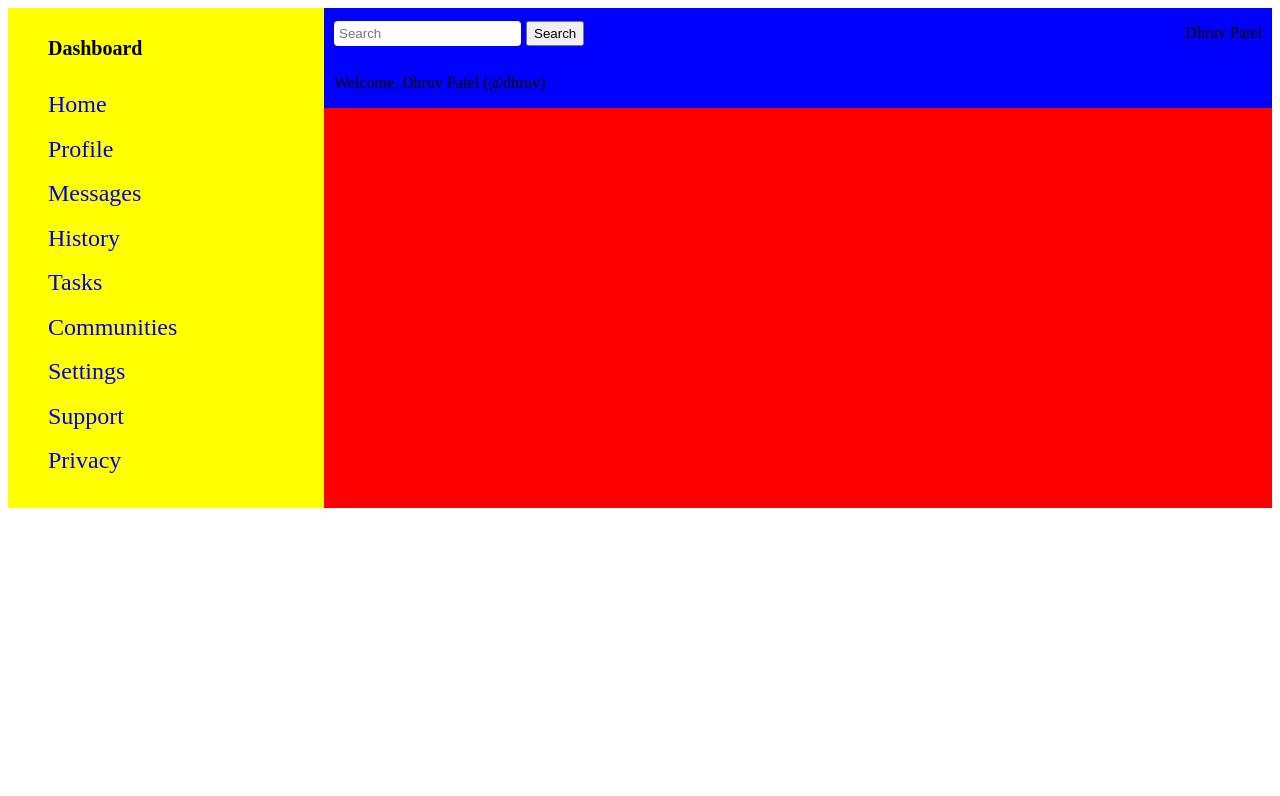
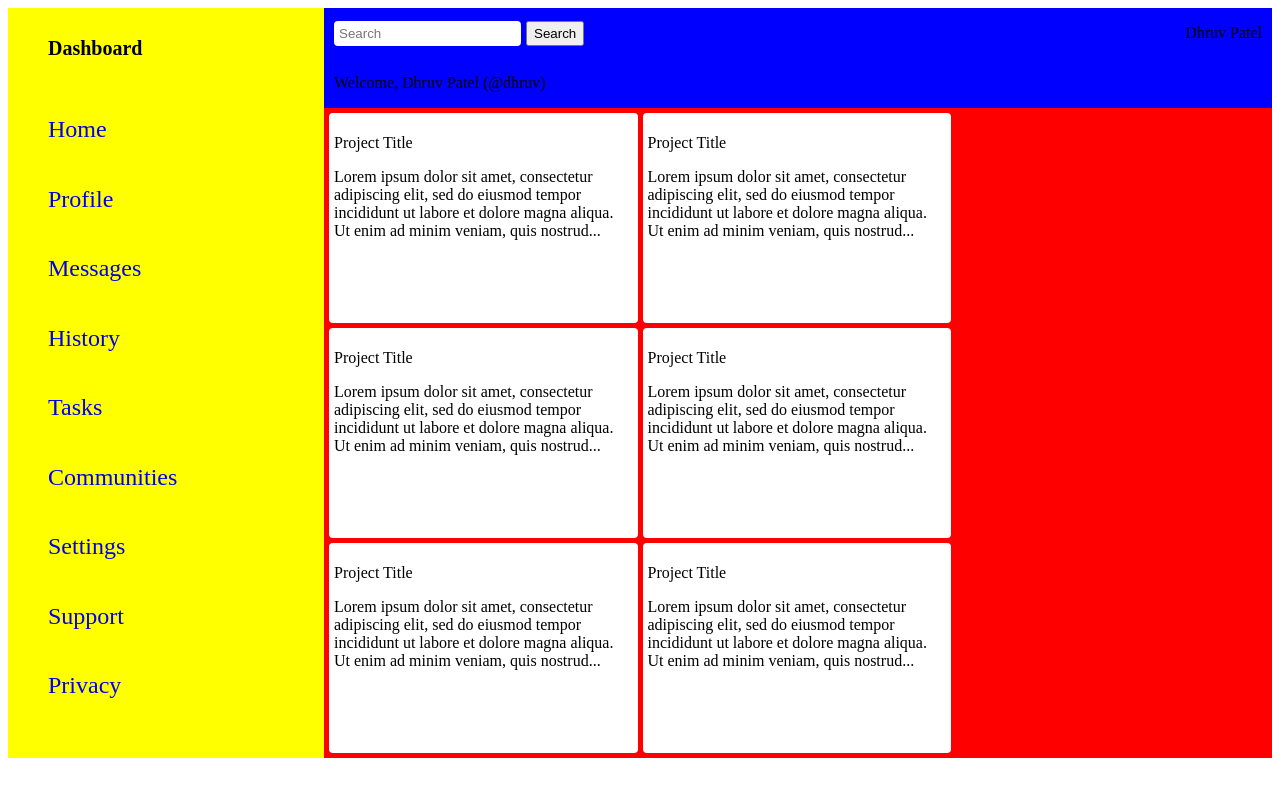
Before and after one commit to dhruv2253/Admin-Dash, a plain HTML site: page index.html in a window 1280 px wide. Drawn offline with Linux system fonts and the light colour scheme.

Commit message:
created main project section grid

```diff
--- a/index.html
+++ b/index.html
@@ -39,6 +39,32 @@
             </div>
         </div>
         <div class="main">
+            <div class="projects">
+                <div class="project">
+                    <p class="title">Project Title</p>
+                    <p>Lorem ipsum dolor sit amet, consectetur adipiscing elit, sed do eiusmod tempor incididunt ut labore et dolore magna aliqua. Ut enim ad minim veniam, quis nostrud...</p>
+                  </div>
+                  <div class="project">
+                    <p class="title">Project Title</p>
+                    <p>Lorem ipsum dolor sit amet, consectetur adipiscing elit, sed do eiusmod tempor incididunt ut labore et dolore magna aliqua. Ut enim ad minim veniam, quis nostrud...</p>
+                  </div>
+                  <div class="project">
+                    <p class="title">Project Title</p>
+                    <p>Lorem ipsum dolor sit amet, consectetur adipiscing elit, sed do eiusmod tempor incididunt ut labore et dolore magna aliqua. Ut enim ad minim veniam, quis nostrud...</p>
+                  </div>
+                  <div class="project">
+                    <p class="title">Project Title</p>
+                    <p>Lorem ipsum dolor sit amet, consectetur adipiscing elit, sed do eiusmod tempor incididunt ut labore et dolore magna aliqua. Ut enim ad minim veniam, quis nostrud...</p>
+                  </div>
+                  <div class="project">
+                    <p class="title">Project Title</p>
+                    <p>Lorem ipsum dolor sit amet, consectetur adipiscing elit, sed do eiusmod tempor incididunt ut labore et dolore magna aliqua. Ut enim ad minim veniam, quis nostrud...</p>
+                  </div>
+                  <div class="project">
+                    <p class="title">Project Title</p>
+                    <p>Lorem ipsum dolor sit amet, consectetur adipiscing elit, sed do eiusmod tempor incididunt ut labore et dolore magna aliqua. Ut enim ad minim veniam, quis nostrud...</p>
+                  </div>
+            </div>
 
         </div>
     </div>
--- a/styles.css
+++ b/styles.css
@@ -41,9 +41,8 @@
 
 .main {
     display: grid;
-    grid-template-columns: repeat(autofit, minmax(250px, 1fr));
+    grid-template-columns: 2fr 1fr;
     background-color: red;
-    height: 400px;
 
 }
 
@@ -71,3 +70,18 @@
 .account{
     margin-right: 10px;
 }
+
+.project {
+    height: 200px;
+    background-color: white;
+    padding: 5px;
+    border-radius: 4px;
+}
+
+.projects {
+    display: grid;
+    grid-template-columns: repeat(auto-fit, minmax(250px, 1fr));
+    grid-column: 1 / 2;
+    gap: 5px;
+    padding: 5px;
+}
```
